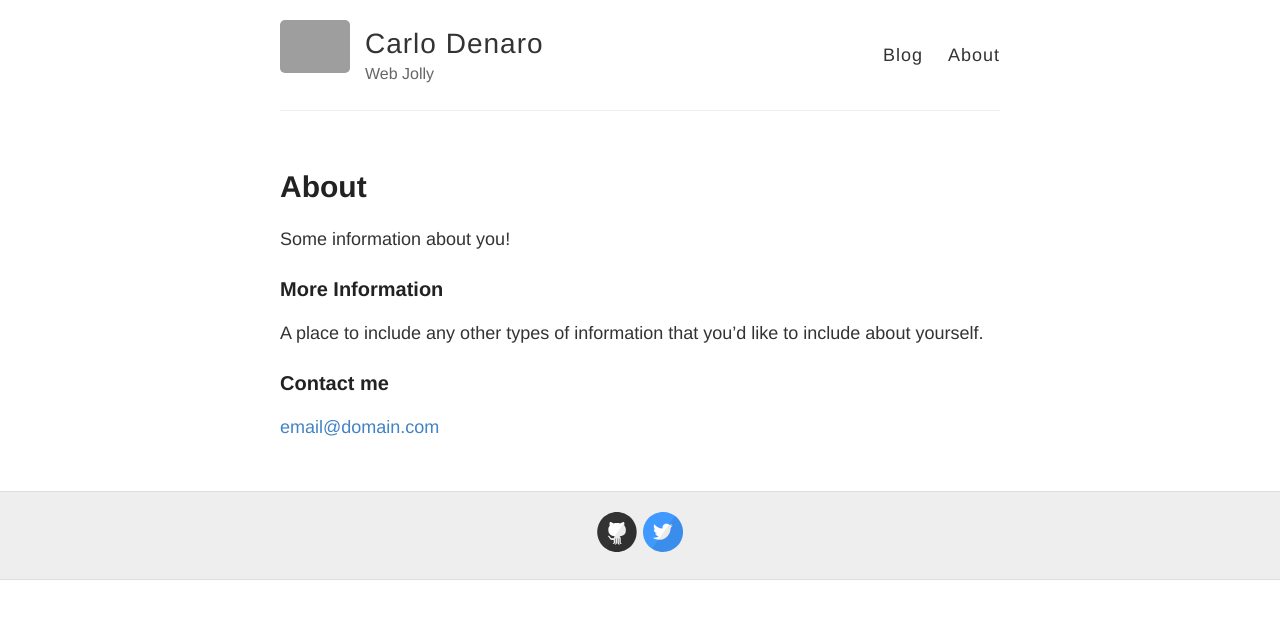
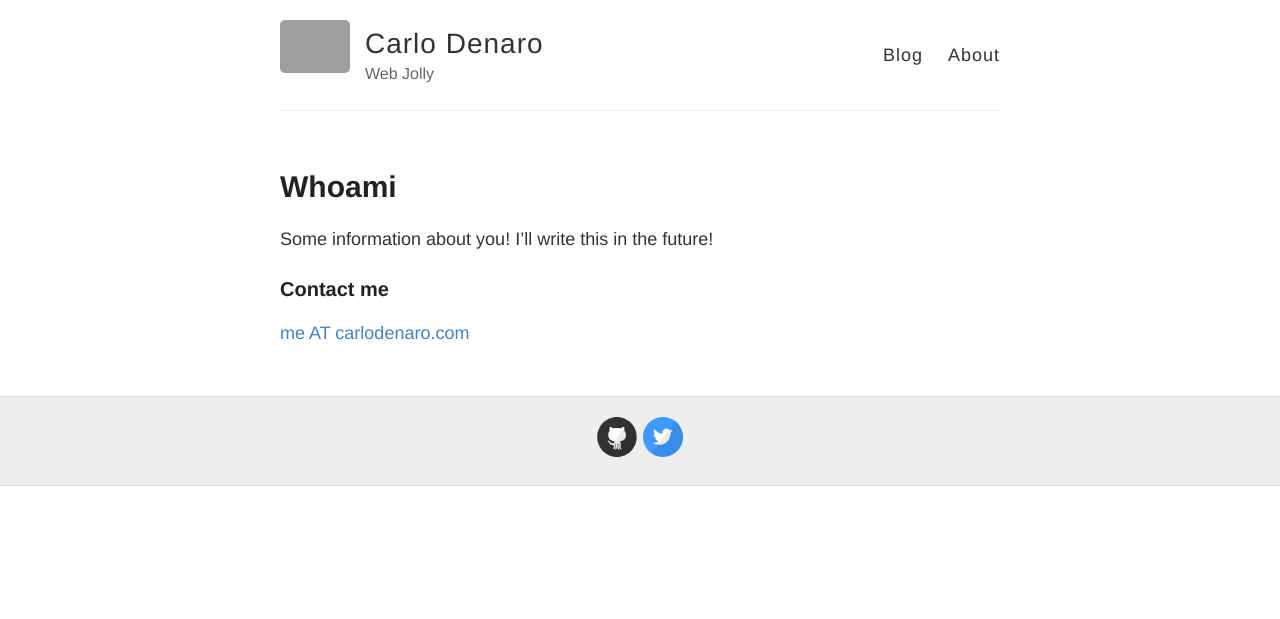
Before and after one commit to blackout314/blog, a Jekyll site: the page built from about.md, in a window 1280 px wide. Shown: the top 619 px of the page. Built offline with Jekyll 4.4.1, drawn with Linux system fonts in a browser that asks for light colours; grey boxes are pictures that could not be loaded.

Commit message:
Update about.md

```diff
--- a/about.md
+++ b/about.md
@@ -1,15 +1,11 @@
 ---
 layout: page
-title: About
-permalink: /about/
+title: Whoami
+permalink: /whoami/
 ---
 
-Some information about you!
-
-### More Information
-
-A place to include any other types of information that you'd like to include about yourself.
+Some information about you! I'll write this in the future!
 
 ### Contact me
 
-[email@domain.com](mailto:email@domain.com)
+[me AT carlodenaro.com](mailto:me@carlodenaro.com)
```
